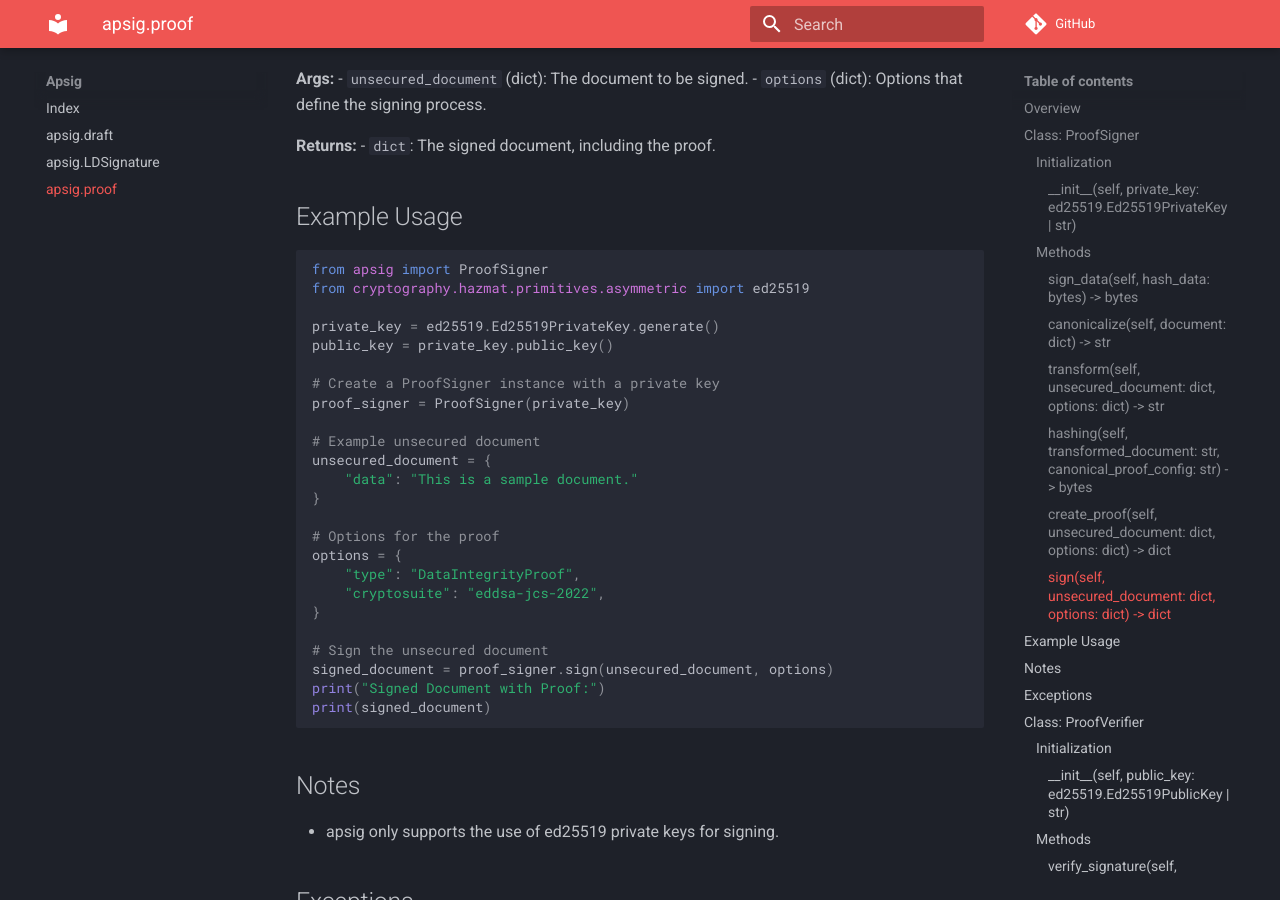
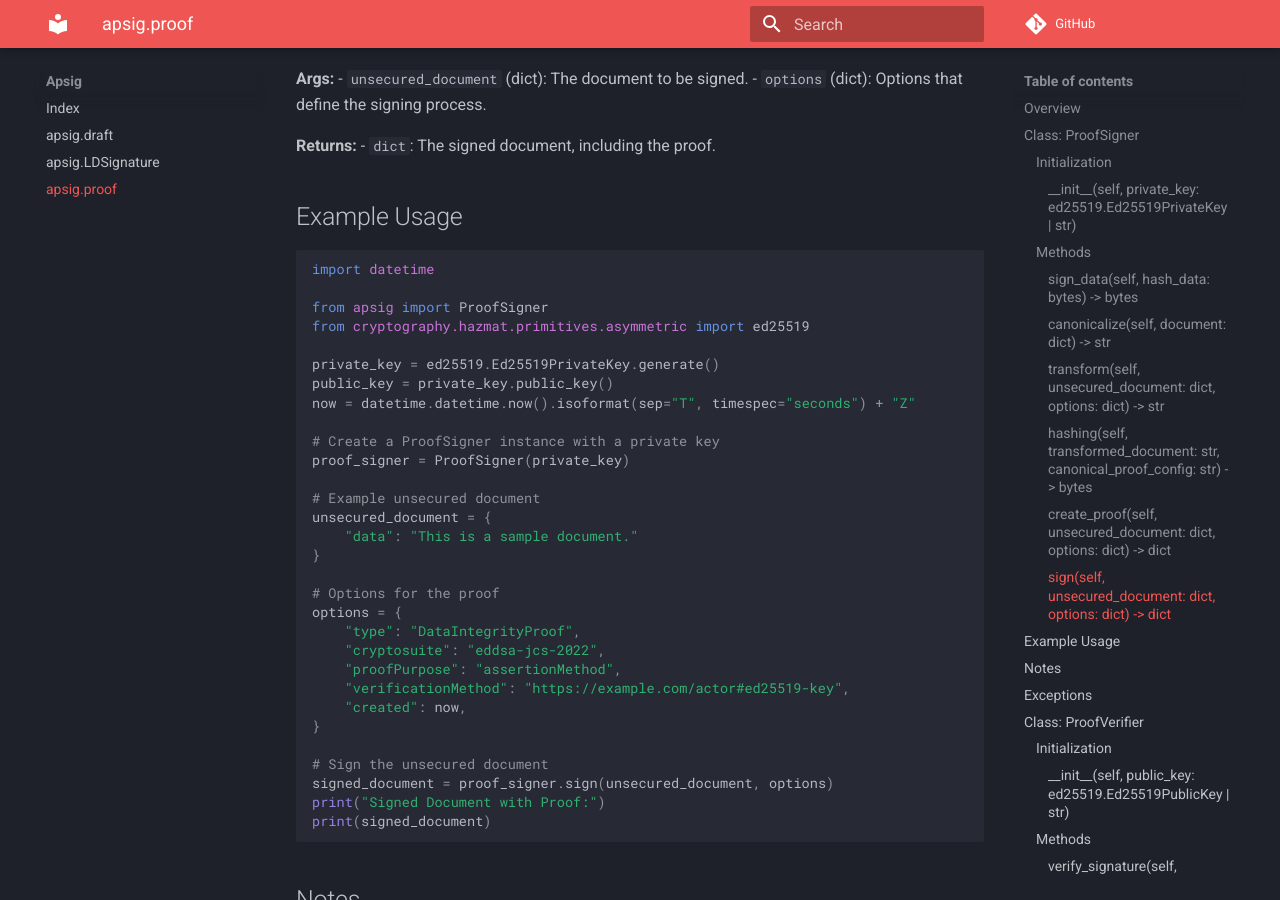
Before and after one commit to AmaseCocoa/activitypub-for-python, an MkDocs documentation site: the page built from docs/apsig/proof.md, in a window 1280 px wide and 900 px high, scrolled down 1853 px. Built offline with MkDocs 1.6.1 and Material for MkDocs 9.7.7, drawn with Linux system fonts in a browser that asks for light colours; comment, search, counter and statistics services are not loaded; the version menu is left out; some of the changed text lies outside the part shown.

Commit message:
fix(apsig): Add missing parameters

````diff
--- a/docs/apsig/proof.md
+++ b/docs/apsig/proof.md
@@ -84,11 +84,14 @@ Signs the unsecured document by creating a proof and returning the signed docume
 ## Example Usage
 
 ```python
+import datetime
+
 from apsig import ProofSigner
 from cryptography.hazmat.primitives.asymmetric import ed25519
 
 private_key = ed25519.Ed25519PrivateKey.generate()
 public_key = private_key.public_key()
+now = datetime.datetime.now().isoformat(sep="T", timespec="seconds") + "Z"
 
 # Create a ProofSigner instance with a private key
 proof_signer = ProofSigner(private_key)
@@ -102,6 +105,9 @@ unsecured_document = {
 options = {
     "type": "DataIntegrityProof",
     "cryptosuite": "eddsa-jcs-2022",
+    "proofPurpose": "assertionMethod",
+    "verificationMethod": "https://example.com/actor#ed25519-key",
+    "created": now,
 }
 
 # Sign the unsecured document
@@ -202,10 +208,13 @@ An alias for the `verify_proof` method.
 ## Example Usage
 
 ```python
+import datetime
+
 from apsig import ProofSigner
 from cryptography.hazmat.primitives.asymmetric import ed25519
 
 proof_signer = ProofVerifier(public_key)
+now = datetime.datetime.now().isoformat(sep="T", timespec="seconds") + "Z"
 
 secured_document = {
     "data": "This is a sample document.",
@@ -213,6 +222,9 @@ secured_document = {
         "proofValue": "base58btc_encoded_signature",
         "type": "DataIntegrityProof",
         "cryptosuite": "eddsa-jcs-2022",
+        "proofPurpose": "assertionMethod",
+        "verificationMethod": "https://example.com/actor#ed25519-key",
+        "created": now,
     }
 } # not working this (invalid proofValue)
 
````
